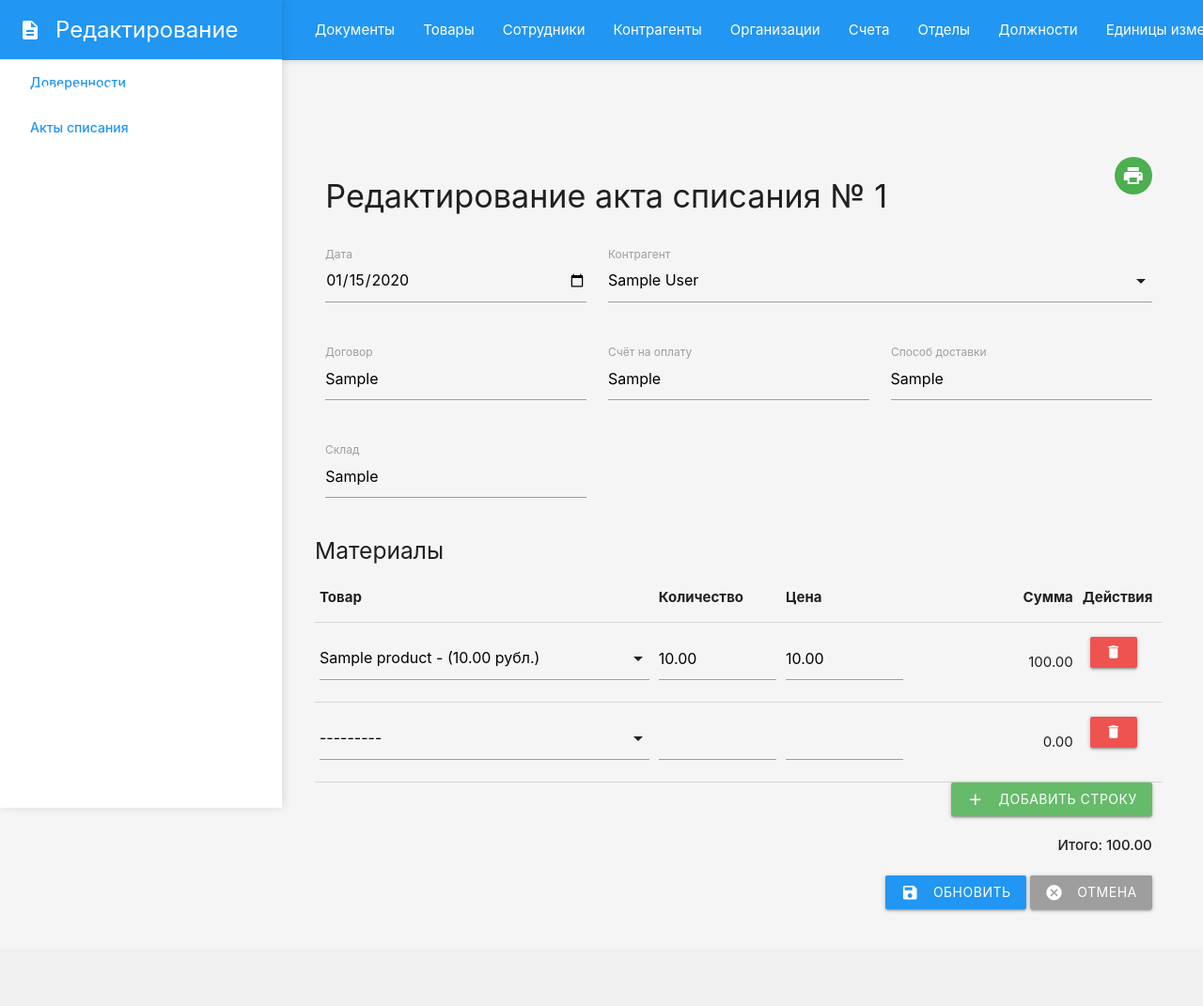
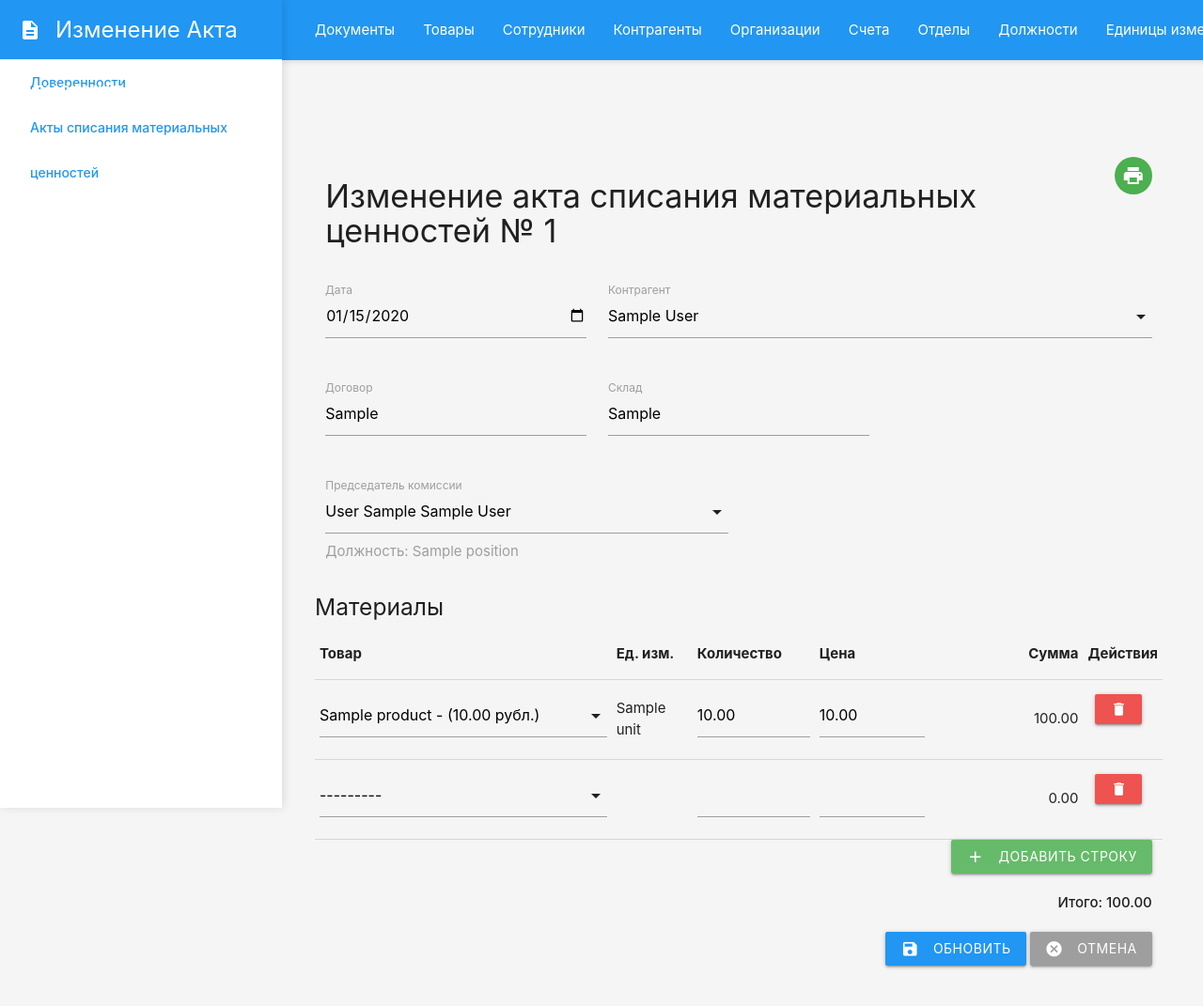
Before and after one commit to GrigorevNikOfficial/dov_django, a Django app: page /act-spis/edit/1/ in a window 1280 px wide. Shown: the whole page at 94% size. Before the commit the page ends 971 px from the top, so only its background shows below. Run offline with Django 5.2, Linux system fonts and the light colour scheme; tables that the repository leaves empty hold one stand-in row (values such as "Sample post").

Commit message:
Очень кивое дополнение и обновление интегрируемого модуля

```diff
--- a/crm/act_spis/forms.py
+++ b/crm/act_spis/forms.py
@@ -7,13 +7,12 @@ from .models import ActSpis, ActSpisItem
 class ActSpisForm(forms.ModelForm):
     class Meta:
         model = ActSpis
-        fields = ['date', 'customer', 'contract', 'invoice', 'delivery_method', 'warehouse']
+        fields = ['date', 'customer', 'contract', 'warehouse', 'chairperson']
         widgets = {
             'date': forms.DateInput(attrs={'type': 'date'}),
             'contract': forms.TextInput(attrs={'maxlength': 255}),
-            'invoice': forms.TextInput(attrs={'maxlength': 255}),
-            'delivery_method': forms.TextInput(attrs={'maxlength': 255}),
             'warehouse': forms.TextInput(attrs={'maxlength': 255}),
+            # chairperson is a select; widget left default
         }
 
 
--- a/crm/act_spis/templates/act_spis/delete.html
+++ b/crm/act_spis/templates/act_spis/delete.html
@@ -1,8 +1,8 @@
 {% extends 'base.html' %}
-{% block title %}Удаление акта списания{% endblock %}
+{% block title %}Удаление акта списания материальных ценностей{% endblock %}
 
 {% block content %}
-<h4>Удалить акт списания № {{ object.id }}?</h4>
+<h4>Удалить акт списания материальных ценностей № {{ object.id }}?</h4>
 <p>Это действие нельзя отменить. Подтвердите удаление документа и связанных позиций.</p>
 <form method="post">
 	{% csrf_token %}
--- a/crm/act_spis/templates/act_spis/edit.html
+++ b/crm/act_spis/templates/act_spis/edit.html
@@ -1,9 +1,9 @@
 {% extends 'base.html' %}
-{% block title %}Редактирование акта списания{% endblock %}
+{% block title %}Изменение акта списания материальных ценностей{% endblock %}
 
 {% block content %}
 <div class="row valign-wrapper not-print">
-	<h4 class="col s10">Редактирование акта списания № {{ object.id }}</h4>
+	<h4 class="col s10">Изменение акта списания материальных ценностей № {{ object.id }}</h4>
 	<div class="col s2 right-align">
 		<button class="btn-floating z-depth-0 waves-effect waves-light" type="button" onclick="printActForm()">
 			<i class="material-icons green">print</i>
@@ -34,22 +34,18 @@
 			{{ form.contract.errors }}
 		</div>
 		<div class="input-field col s4">
-			{{ form.invoice }}
-			<label for="{{ form.invoice.id_for_label }}">Счёт на оплату</label>
-			{{ form.invoice.errors }}
-		</div>
-		<div class="input-field col s4">
-			{{ form.delivery_method }}
-			<label for="{{ form.delivery_method.id_for_label }}">Способ доставки</label>
-			{{ form.delivery_method.errors }}
+			{{ form.warehouse }}
+			<label for="{{ form.warehouse.id_for_label }}">Склад</label>
+			{{ form.warehouse.errors }}
 		</div>
 	</div>
 
 	<div class="row">
-		<div class="input-field col s4">
-			{{ form.warehouse }}
-			<label for="{{ form.warehouse.id_for_label }}">Склад</label>
-			{{ form.warehouse.errors }}
+		<div class="input-field col s6">
+			{{ form.chairperson }}
+			<label for="{{ form.chairperson.id_for_label }}">Председатель комиссии</label>
+			{{ form.chairperson.errors }}
+			<div class="chairperson-position-info grey-text" id="chairperson-position-display">Должность: —</div>
 		</div>
 	</div>
 
@@ -61,6 +57,7 @@
 		<thead>
 			<tr>
 				<th class="col-product">Товар</th>
+				<th class="col-unit">Ед. изм.</th>
 				<th class="col-quantity">Количество</th>
 				<th class="col-price">Цена</th>
 				<th class="col-sum right-align">Сумма</th>
@@ -73,6 +70,9 @@
 				<td class="col-product">
 					{{ form.product }}
 					{{ form.product.errors }}
+				</td>
+				<td class="col-unit">
+					<span class="unit-display" data-value="{{ form.instance.unit_name|default_if_none:'' }}">{{ form.instance.unit_name|default_if_none:'' }}</span>
 				</td>
 				<td class="col-quantity">
 					{{ form.quantity }}
@@ -110,6 +110,9 @@
 		<tr class="formset-row" data-existing="false">
 			<td class="col-product">
 				{{ empty_form.product }}
+			</td>
+			<td class="col-unit">
+				<span class="unit-display" data-value=""></span>
 			</td>
 			<td class="col-quantity">
 				{{ empty_form.quantity }}
@@ -150,23 +153,23 @@
 </form>
 
 <div id="print-preview" class="print-only" style="display: none;">
-	<h4>Акт списания материальных ценностей</h4>
-	<table class="highlight">
+	<h4 class="print-title">Акт списания материальных ценностей № <span id="print-title-number">{{ object.id }}</span></h4>
+	<table class="highlight compact-table">
 		<tr><td><b>Номер</b></td><td id="print-id">{{ object.id }}</td></tr>
 		<tr><td><b>Дата</b></td><td id="print-date"></td></tr>
 		<tr><td><b>Контрагент</b></td><td id="print-customer"></td></tr>
 		<tr><td><b>Договор</b></td><td id="print-contract"></td></tr>
-		<tr><td><b>Счёт на оплату</b></td><td id="print-invoice"></td></tr>
-		<tr><td><b>Способ доставки</b></td><td id="print-delivery"></td></tr>
 		<tr><td><b>Склад</b></td><td id="print-warehouse"></td></tr>
+		<tr><td><b>Должность</b></td><td id="print-position"></td></tr>
 	</table>
 
-	<h5 style="margin-top: 20px;">Материалы</h5>
-	<table class="highlight" id="print-items">
+	<h5 class="print-subtitle">Материалы</h5>
+	<table class="highlight compact-table" id="print-items">
 		<thead>
 			<tr>
 				<th>№</th>
 				<th>Товар</th>
+				<th>Ед. изм.</th>
 				<th>Количество</th>
 				<th>Цена</th>
 				<th>Сумма</th>
@@ -239,6 +242,9 @@ function formatCurrency(value) {
 	return value.toFixed(2);
 }
 
+const PRODUCT_UNITS = JSON.parse('{{ product_units_json|escapejs }}');
+const EMPLOYEE_POSITIONS = JSON.parse('{{ employee_positions_json|escapejs }}');
+window.EMPLOYEE_POSITIONS = EMPLOYEE_POSITIONS;
 const CURRENT_ACT_ID = '{{ object.id }}';
 
 document.addEventListener('DOMContentLoaded', function() {
@@ -252,6 +258,21 @@ document.addEventListener('DOMContentLoaded', function() {
 	const tableBody = document.querySelector('#items-table tbody');
 	const emptyFormTemplate = document.getElementById('empty-form-template');
 	const totalSumDisplay = document.getElementById('act-total-sum');
+	const chairpersonSelect = document.getElementById('id_chairperson');
+	const chairpersonPositionDisplay = document.getElementById('chairperson-position-display');
+
+	function updateChairpersonPosition() {
+		if (!chairpersonPositionDisplay) {
+			return;
+		}
+		const chairpersonId = chairpersonSelect ? chairpersonSelect.value : '';
+		const positionLabel = EMPLOYEE_POSITIONS[chairpersonId] || '—';
+		chairpersonPositionDisplay.textContent = 'Должность: ' + (positionLabel || '—');
+	}
+
+	if (chairpersonSelect) {
+		chairpersonSelect.addEventListener('change', updateChairpersonPosition);
+	}
 
 	function initMaterializeForRow(row) {
 		if (window.M && M.FormSelect) {
@@ -294,6 +315,18 @@ document.addEventListener('DOMContentLoaded', function() {
 		totalSumDisplay.textContent = formatCurrency(total);
 	}
 
+	function updateRowUnit(row) {
+		const productSelect = row.querySelector('select[name$="-product"]');
+		const unitDisplay = row.querySelector('.unit-display');
+		if (!unitDisplay) {
+			return;
+		}
+		const productId = productSelect ? productSelect.value : '';
+		const unitLabel = PRODUCT_UNITS[productId] || '';
+		unitDisplay.dataset.value = unitLabel;
+		unitDisplay.textContent = unitLabel;
+	}
+
 	function markRowForDeletion(row, deleteInput) {
 		if (deleteInput) {
 			deleteInput.checked = true;
@@ -308,10 +341,17 @@ document.addEventListener('DOMContentLoaded', function() {
 		const removeButton = row.querySelector('.remove-row');
 		const quantityInput = row.querySelector('input[name$="-quantity"]');
 		const priceInput = row.querySelector('input[name$="-price"]');
+		const productSelect = row.querySelector('select[name$="-product"]');
 
 		if (removeButton) {
 			removeButton.addEventListener('click', function() {
 				markRowForDeletion(row, deleteInput);
+			});
+		}
+
+		if (productSelect) {
+			productSelect.addEventListener('change', function() {
+				updateRowUnit(row);
 			});
 		}
 
@@ -325,6 +365,7 @@ document.addEventListener('DOMContentLoaded', function() {
 
 		initMaterializeForRow(row);
 		updateRowSum(row);
+		updateRowUnit(row);
 	}
 
 	if (tableBody) {
@@ -345,16 +386,24 @@ document.addEventListener('DOMContentLoaded', function() {
 	}
 
 	updateTotalSum();
+	updateChairpersonPosition();
 });
 
 function printActForm() {
-	document.getElementById('print-id').textContent = CURRENT_ACT_ID || '—';
+	const idValue = CURRENT_ACT_ID || '—';
+	document.getElementById('print-id').textContent = idValue;
+	const printTitleNumber = document.getElementById('print-title-number');
+	if (printTitleNumber) {
+		printTitleNumber.textContent = idValue;
+	}
 	document.getElementById('print-date').textContent = getInputValue('#id_date') ? new Date(getInputValue('#id_date')).toLocaleDateString('ru-RU') : '';
 	document.getElementById('print-customer').textContent = getMaterializeSelectValue('#id_customer');
 	document.getElementById('print-contract').textContent = getInputValue('#id_contract');
-	document.getElementById('print-invoice').textContent = getInputValue('#id_invoice');
-	document.getElementById('print-delivery').textContent = getInputValue('#id_delivery_method');
 	document.getElementById('print-warehouse').textContent = getInputValue('#id_warehouse');
+	// show position of selected chairperson
+	const chairpersonId = (document.querySelector('#id_chairperson') || {}).value || '';
+	const positionLabel = (window.EMPLOYEE_POSITIONS && window.EMPLOYEE_POSITIONS[chairpersonId]) || '';
+	document.getElementById('print-position').textContent = positionLabel;
 
 	const printTableBody = document.getElementById('print-items').querySelector('tbody');
 	printTableBody.innerHTML = '';
@@ -370,17 +419,20 @@ function printActForm() {
 		const quantityInput = row.querySelector('input[name$="-quantity"]');
 		const priceInput = row.querySelector('input[name$="-price"]');
 		const sumDisplay = row.querySelector('.sum-display');
+		const unitDisplay = row.querySelector('.unit-display');
 
 		const productName = getMaterializeSelectValue(productSelect);
 		const quantity = getInputValue(quantityInput);
 		const price = getInputValue(priceInput);
 		const sum = sumDisplay ? sumDisplay.textContent : '0.00';
+		const unitLabel = unitDisplay ? unitDisplay.textContent : '';
 
 		if (productName) {
 			visibleIndex += 1;
 			const tr = document.createElement('tr');
 			tr.innerHTML = '<td>' + visibleIndex + '</td>' +
 				'<td>' + productName + '</td>' +
+				'<td>' + unitLabel + '</td>' +
 				'<td>' + quantity + '</td>' +
 				'<td>' + price + '</td>' +
 				'<td>' + sum + '</td>';
@@ -402,6 +454,10 @@ function printActForm() {
 <style>
 #items-table .col-product {
 	width: 40%;
+}
+
+#items-table .col-unit {
+	width: 10%;
 }
 
 #items-table .col-quantity,
@@ -446,6 +502,23 @@ function printActForm() {
 	}
 }
 
+.print-title {
+	margin-bottom: 16px;
+}
+
+.print-subtitle {
+	margin: 16px 0 8px 0;
+}
+
+.compact-table {
+	margin-top: 0;
+}
+
+.compact-table td,
+.compact-table th {
+	padding: 6px 8px;
+}
+
 .not-print {
 	display: block;
 }
--- a/crm/act_spis/views.py
+++ b/crm/act_spis/views.py
@@ -1,4 +1,6 @@
 from decimal import Decimal
+
+import json
 
 from django.contrib import messages
 from django.contrib.messages.views import SuccessMessageMixin
@@ -10,6 +12,34 @@ from django.views.generic import CreateView, DeleteView, DetailView, ListView, U
 
 from .forms import ActSpisForm, ActSpisItemFormSet
 from .models import ActSpis
+from products.models import Product
+from employees.models import Employee
+
+
+class ProductUnitsMixin:
+	@staticmethod
+	def get_product_units():
+		return {
+			str(item['id']): item['unit__name'] or ''
+			for item in Product.objects.select_related('unit').values('id', 'unit__name')
+		}
+
+	@staticmethod
+	def get_employee_positions():
+		return {
+			str(item['id']): item['position__name'] or ''
+			for item in Employee.objects.select_related('position').values('id', 'position__name')
+		}
+
+	def inject_product_units(self, context):
+		units_map = self.get_product_units()
+		context['product_units_json'] = json.dumps(units_map, ensure_ascii=False)
+		return context
+
+	def inject_employee_positions(self, context):
+		positions_map = self.get_employee_positions()
+		context['employee_positions_json'] = json.dumps(positions_map, ensure_ascii=False)
+		return context
 
 
 class ActSpisListView(ListView):
@@ -19,7 +49,7 @@ class ActSpisListView(ListView):
 
 	def get_queryset(self):
 		return (
-			ActSpis.objects.select_related('customer')
+			ActSpis.objects.select_related('customer', 'chairperson__position')
 			.annotate(
 				total_amount=Coalesce(
 					Sum('items__total'),
@@ -31,16 +61,16 @@ class ActSpisListView(ListView):
 
 	def get_context_data(self, **kwargs):
 		context = super().get_context_data(**kwargs)
-		context['page_title'] = 'Акты списания'
+		context['page_title'] = 'Акты списания материальных ценностей'
 		return context
 
 
-class ActSpisCreateView(SuccessMessageMixin, CreateView):
+class ActSpisCreateView(ProductUnitsMixin, SuccessMessageMixin, CreateView):
 	model = ActSpis
 	template_name = 'act_spis/create.html'
 	form_class = ActSpisForm
 	success_url = reverse_lazy('act_spis:list')
-	success_message = 'Акт списания успешно создан.'
+	success_message = 'Акт списания материальных ценностей успешно создан.'
 
 	def get_context_data(self, **kwargs):
 		context = super().get_context_data(**kwargs)
@@ -48,7 +78,9 @@ class ActSpisCreateView(SuccessMessageMixin, CreateView):
 			context['formset'] = ActSpisItemFormSet(self.request.POST)
 		else:
 			context['formset'] = ActSpisItemFormSet()
-		context['page_title'] = 'Создание акта списания'
+		context['page_title'] = 'Создание акта списания материальных ценностей'
+		context = self.inject_product_units(context)
+		context = self.inject_employee_positions(context)
 		return context
 
 	def form_valid(self, form):
@@ -62,12 +94,12 @@ class ActSpisCreateView(SuccessMessageMixin, CreateView):
 		return self.render_to_response(self.get_context_data(form=form))
 
 
-class ActSpisUpdateView(SuccessMessageMixin, UpdateView):
+class ActSpisUpdateView(ProductUnitsMixin, SuccessMessageMixin, UpdateView):
 	model = ActSpis
 	template_name = 'act_spis/edit.html'
 	form_class = ActSpisForm
 	success_url = reverse_lazy('act_spis:list')
-	success_message = 'Акт списания успешно обновлён.'
+	success_message = 'Акт списания материальных ценностей успешно обновлён.'
 
 	def get_context_data(self, **kwargs):
 		context = super().get_context_data(**kwargs)
@@ -75,7 +107,9 @@ class ActSpisUpdateView(SuccessMessageMixin, UpdateView):
 			context['formset'] = ActSpisItemFormSet(self.request.POST, instance=self.object)
 		else:
 			context['formset'] = ActSpisItemFormSet(instance=self.object)
-		context['page_title'] = 'Редактирование акта списания'
+		context['page_title'] = 'Изменение Акта списания материальных ценностей'
+		context = self.inject_product_units(context)
+		context = self.inject_employee_positions(context)
 		return context
 
 	def form_valid(self, form):
@@ -97,7 +131,7 @@ class ActSpisDeleteView(DeleteView):
 	def delete(self, request, *args, **kwargs):
 		self.object = self.get_object()
 		self.object.delete()
-		messages.success(request, 'Акт списания успешно удалён.')
+		messages.success(request, 'Акт списания материальных ценностей успешно удалён.')
 		return HttpResponseRedirect(self.get_success_url())
 
 
@@ -106,14 +140,22 @@ class ActSpisDetailView(DetailView):
 	template_name = 'act_spis/view.html'
 	context_object_name = 'act'
 
+	def get_queryset(self):
+		return (
+			super()
+			.get_queryset()
+			.select_related('customer', 'chairperson__position')
+			.prefetch_related('items__product__unit')
+		)
+
 	def get_context_data(self, **kwargs):
 		context = super().get_context_data(**kwargs)
-		context['items'] = self.object.items.select_related('product__unit')
+		context['items'] = self.object.items.all()
 		context['total_amount'] = self.object.items.aggregate(
 			total=Coalesce(
 				Sum('total'),
 				Value(Decimal('0.00'), output_field=DecimalField(max_digits=12, decimal_places=2)),
 			)
 		)['total']
-		context['page_title'] = f'Акт списания № {self.object.id}'
+		context['page_title'] = f'Акт списания материальных ценностей № {self.object.id}'
 		return context
--- a/crm/proxies/templates/proxies/edit.html
+++ b/crm/proxies/templates/proxies/edit.html
@@ -1,9 +1,9 @@
 {% extends 'base.html' %}
-{% block title %}Редактирование доверенности #{{ form.instance.id }}{% endblock %}
+{% block title %}Изменение доверенности #{{ form.instance.id }}{% endblock %}
 
 {% block content %}
 <div class="row valign-wrapper not-print">
-	<h4 class="col s10">Редактирование доверенности #{{ form.instance.id }}</h4>
+	<h4 class="col s10">Изменение доверенности #{{ form.instance.id }}</h4>
 	<div class="col s2 right-align">
 		<button class="btn-floating z-depth-0 waves-effect waves-light" type="button" onclick="printProxyForm()">
 			<i class="material-icons green">print</i>
--- a/crm/templates/includes/_sidenav.html
+++ b/crm/templates/includes/_sidenav.html
@@ -5,5 +5,5 @@
 		{% if page_title %}{{ page_title }}{% else %}Документы{% endif %}
 	</li>
 	<li><a href="{% url 'proxies:list' %}" class="blue-text">Доверенности</a></li>
-	<li><a href="{% url 'act_spis:list' %}" class="blue-text">Акты списания</a></li>
+	<li><a href="{% url 'act_spis:list' %}" class="blue-text">Акты списания материальных ценностей</a></li>
 </ul>
```
Also changed, not shown: crm/act_spis/admin.py (+13 -2 lines), crm/act_spis/models.py (+18 -6 lines), crm/act_spis/templates/act_spis/create.html (+97 -23 lines), crm/act_spis/templates/act_spis/list.html (+4 -6 lines), crm/act_spis/templates/act_spis/view.html (+26 -9 lines), crm/act_spis/migrations/0002_alter_actspisitem_options_and_more.py (added), crm/act_spis/migrations/0003_remove_actspis_commission_chairperson_and_more.py (added).
